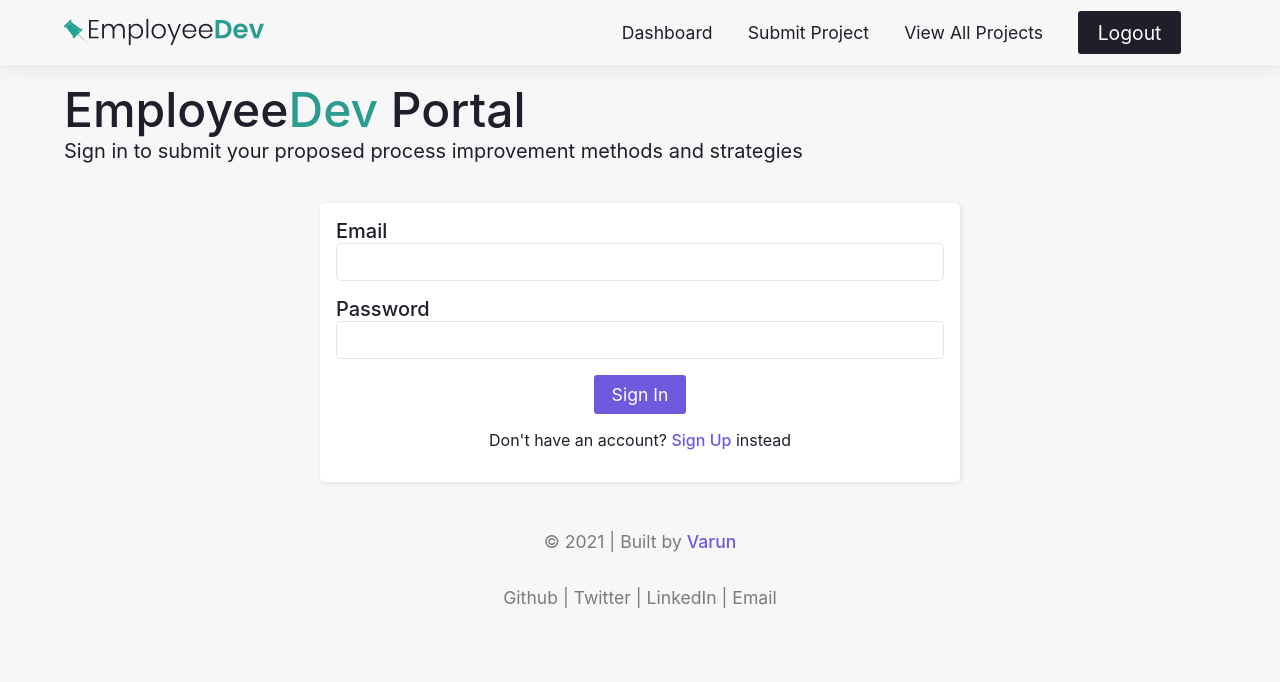
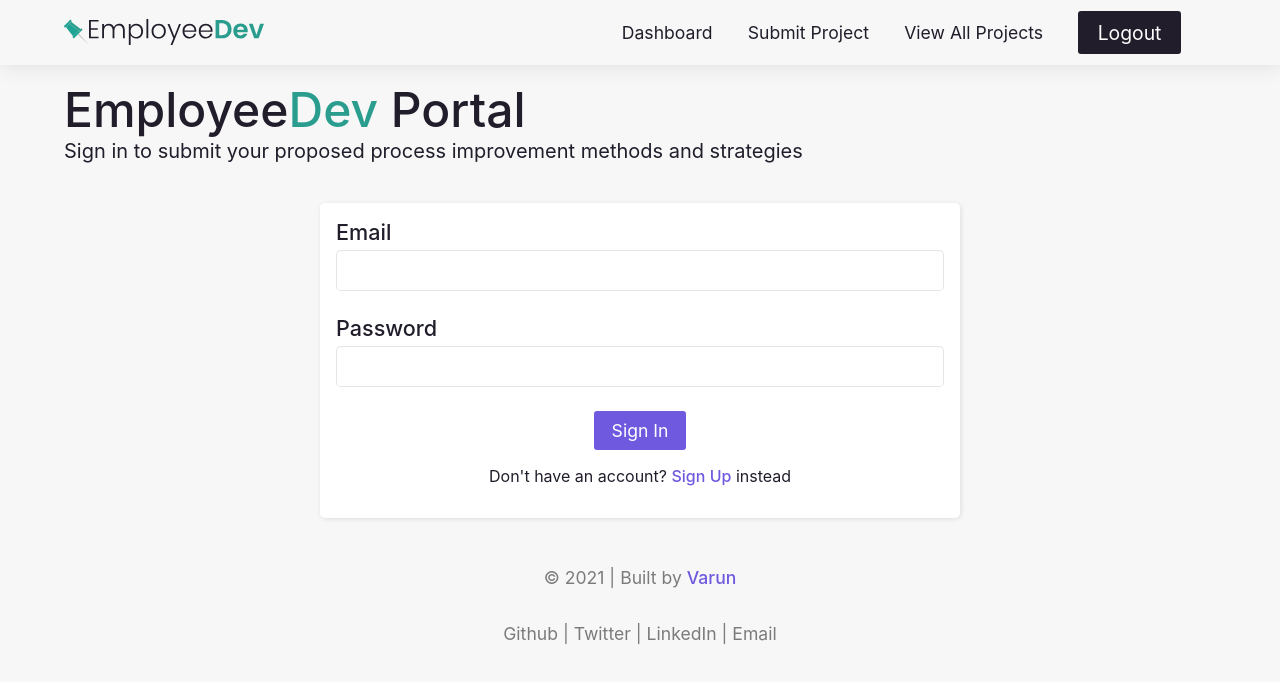
Before and after one commit to varunsundar01/EmployeeDev, a Vue app: page / in a window 1280 px wide. Shown: the top 682 px of the page. Built offline with nearby package versions, Linux system fonts and the light colour scheme.

Commit message:
Added condition to check if project name exists in database

```diff
--- a/src/components/UI/FormElement.vue
+++ b/src/components/UI/FormElement.vue
@@ -10,8 +10,7 @@
       cols="30"
       rows="5"
       :placeholder="placeholder"
-      ></textarea
-    >
+    ></textarea>
     <input
       v-else-if="inputStyle === 'input'"
       :type="inputType"
@@ -19,7 +18,7 @@
       @input="enteredInput"
       :id="id"
       @blur="removeError"
-      :class="{ 'error-input': isError }"
+      :class="{ 'error-input': errorActive }"
     />
     <div v-else-if="inputStyle === 'currency'" class="currency-input">
       <input
@@ -31,20 +30,30 @@
         :class="{ 'error-input': isError }"
       />
     </div>
+    <small class="field-error">{{ fieldError }}</small>
   </div>
 </template>
 
 <script>
+import { computed } from "vue";
 export default {
   props: [
     "id",
     "inputStyle",
     "inputType",
     "placeholder",
-    "isError"
+    "isError",
+    "fieldError",
   ],
   emits: ["enteredInput", "removeError"],
-  setup(_, context) {
+  setup(props, context) {
+    const errorActive = computed(() => {
+      if (props.fieldError) {
+        return props.isError || props.fieldError;
+      }
+      return props.isError;
+    });
+
     function enteredInput(event) {
       context.emit("enteredInput", {
         value: event.target.value,
@@ -59,6 +68,7 @@ export default {
     return {
       enteredInput,
       removeError,
+      errorActive
     };
   },
 };
@@ -68,21 +78,21 @@ export default {
 .form-element {
   display: flex;
   flex-direction: column;
-  margin-bottom: 1em;
+  margin-bottom: 1.5em;
 }
 
 label {
   font-weight: 500;
-  font-size: 1.25em;
+  font-size: 1.35em;
+  margin-bottom: 0.25em;
 }
 
 textarea,
 input {
   border-radius: 5px;
   border: 1px solid rgba(0, 0, 0, 0.1);
-  font-weight: 300;
   padding: 0.5em;
-  font-size: 1em;
+  font-size: 1.1em;
   transition: all 0.2s ease-in-out;
 }
 
@@ -105,7 +115,6 @@ input:focus {
 .currency-input::before {
   content: "$";
   opacity: 0.6;
-  font-weight: 300;
   position: absolute;
   top: 0.6em;
   left: 0.5em;
@@ -119,4 +128,8 @@ input:focus {
   outline: none;
   box-shadow: 0 0 5pt 1pt #dc3545;
 }
+
+.field-error {
+  color: #dc3545;
+}
 </style>
```
